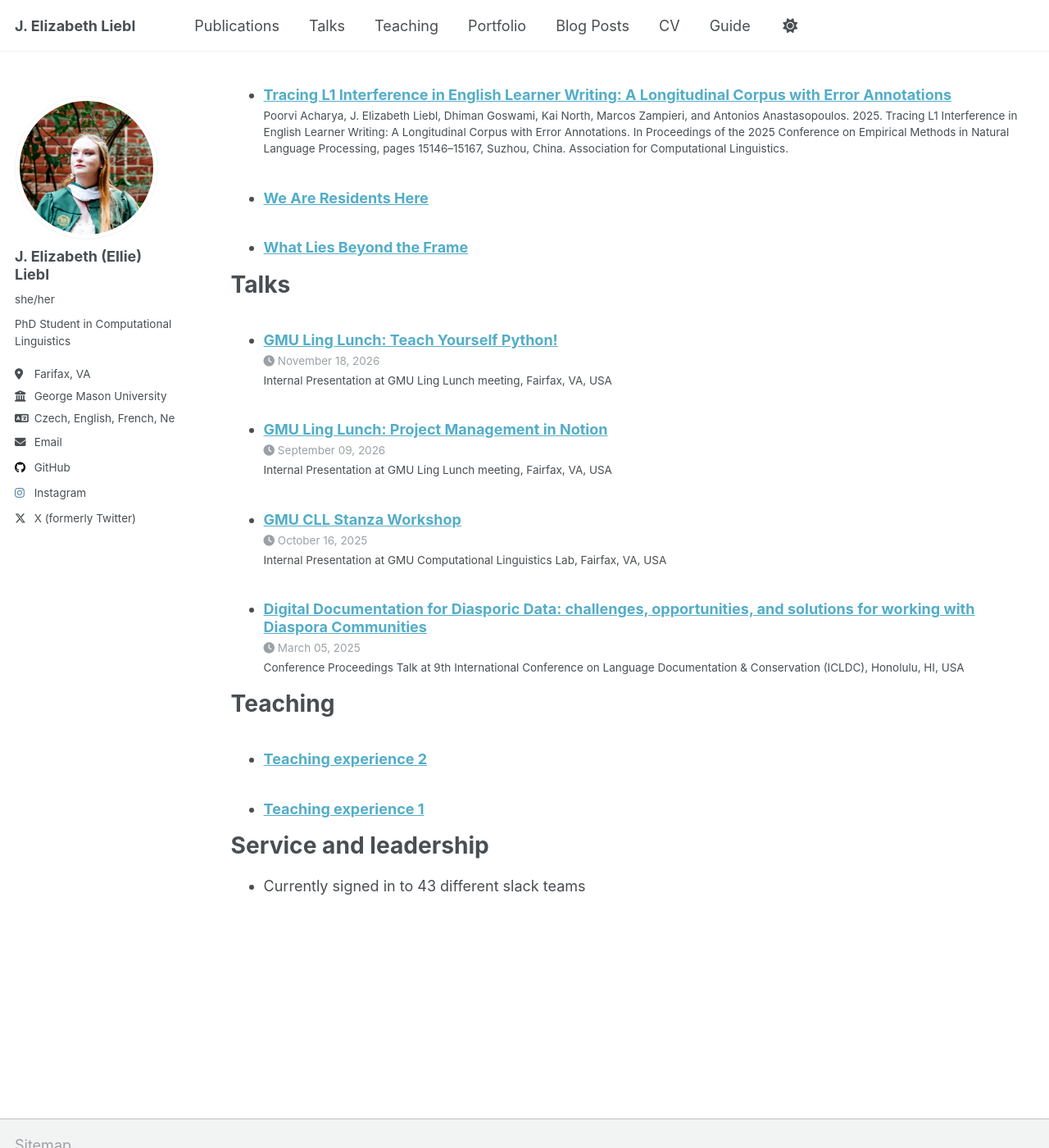
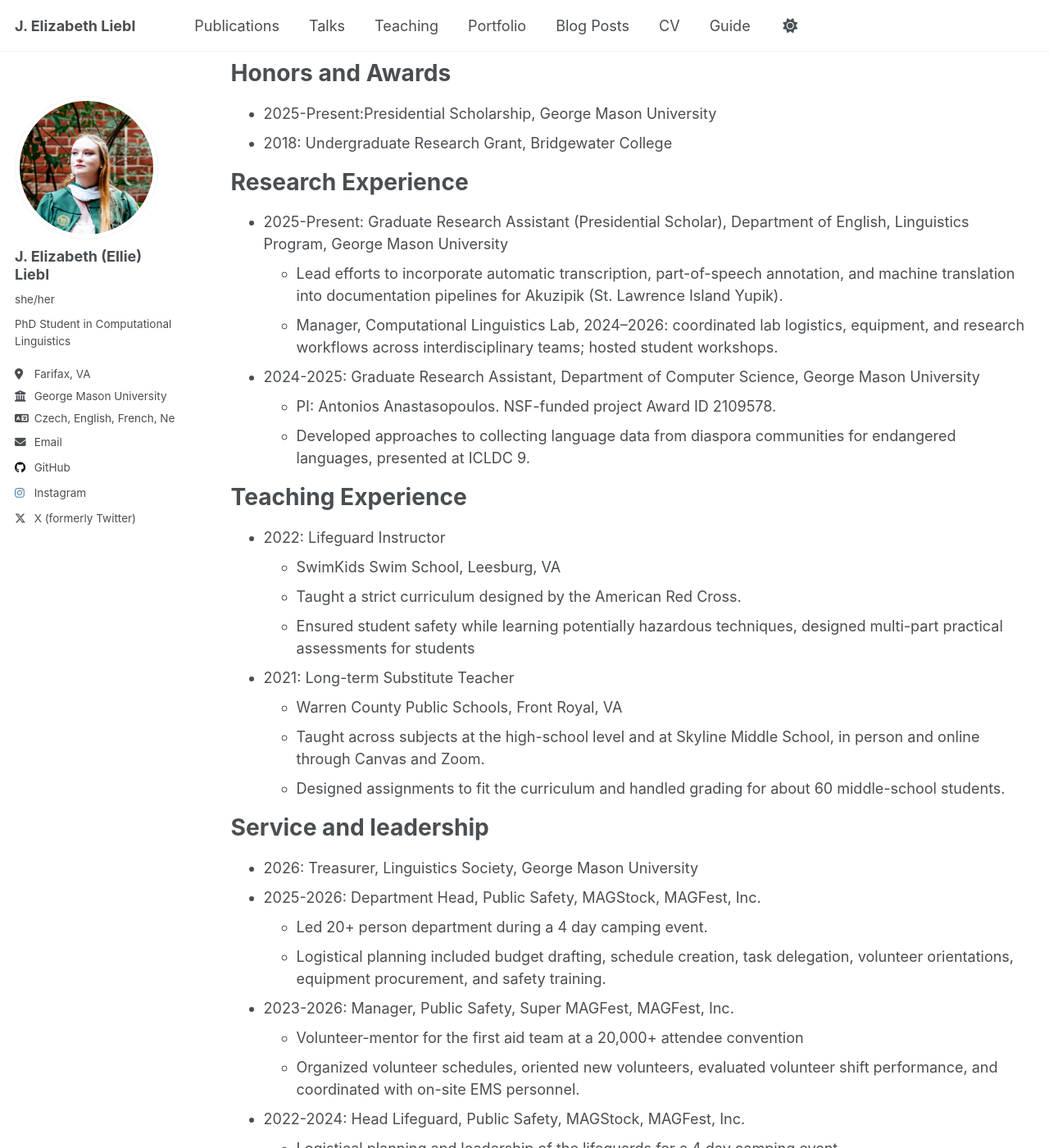
Before and after one commit to ellie-liebl/ellie-liebl.github.io, a Jekyll site: the page built from _pages/cv.md, in a window 1280 px wide and 1400 px high, scrolled down 1450 px. Shown: the whole window at 82% size. Built offline with Jekyll 4.4.1, drawn with Linux system fonts in a browser that asks for light colours; some of the changed text lies outside the part shown.

Commit message:
Revise CV with updated research and teaching details
Removed outdated work experience and skills sections. Added new research and teaching experiences, along with honors and awards.

```diff
--- a/_pages/cv.md
+++ b/_pages/cv.md
@@ -19,32 +19,6 @@ Education
 * BA in English Language and Literature, minor in French, Bridgewater College, Bridgewater, VA: 2015–2020
   * Study abroad: Institut universitaire d'Enseignement du Français langue Étrangère (IEFE), Université Paul-Valéry Montpellier III, Fall 2018. Elected student representative for a cohort of about 20.
 
-Work experience
-======
-* Spring 2024: Academic Pages Collaborator
-  * GitHub University
-  * Duties includes: Updates and improvements to template
-  * Supervisor: The Users
-
-* Fall 2015: Research Assistant
-  * GitHub University
-  * Duties included: Merging pull requests
-  * Supervisor: Professor Hub
-
-* Summer 2015: Research Assistant
-  * GitHub University
-  * Duties included: Tagging issues
-  * Supervisor: Professor Git
-
-Skills
-======
-* Skill 1
-* Skill 2
-  * Sub-skill 2.1
-  * Sub-skill 2.2
-  * Sub-skill 2.3
-* Skill 3
-
 Publications
 ======
   <ul>{% for post in site.publications reversed %}
@@ -57,12 +31,60 @@ Talks
     {% include archive-single-talk-cv.html  %}
   {% endfor %}</ul>
 
-Teaching
+Honors and Awards
 ======
-  <ul>{% for post in site.teaching reversed %}
-    {% include archive-single-cv.html %}
-  {% endfor %}</ul>
+* 2025-Present:Presidential Scholarship, George Mason University
+* 2018: Undergraduate Research Grant, Bridgewater College
+
+Research Experience
+======
+* 2025-Present: Graduate Research Assistant (Presidential Scholar), Department of English, Linguistics Program, George Mason University
+  *  Lead efforts to incorporate automatic transcription, part-of-speech annotation, and machine translation into documentation pipelines for Akuzipik (St. Lawrence Island Yupik).
+  * Manager, Computational Linguistics Lab, 2024–2026: coordinated lab logistics, equipment, and research workflows across interdisciplinary teams; hosted student workshops.
+* 2024-2025: Graduate Research Assistant, Department of Computer Science, George Mason University
+  * PI: Antonios Anastasopoulos. NSF-funded project Award ID 2109578.
+  * Developed approaches to collecting language data from diaspora communities for endangered languages, presented at ICLDC 9.
+
+
+Teaching Experience
+======
+* 2022: Lifeguard Instructor
+  * SwimKids Swim School, Leesburg, VA
+  * Taught a strict curriculum designed by the American Red Cross.
+  * Ensured student safety while learning potentially hazardous techniques, designed multi-part practical assessments for students
+
+* 2021: Long-term Substitute Teacher
+  * Warren County Public Schools, Front Royal, VA
+  * Taught across subjects at the high-school level and at Skyline Middle School, in person and online through Canvas and Zoom.
+  * Designed assignments to fit the curriculum and handled grading for about 60 middle-school students.
+
 
 Service and leadership
 ======
-* Currently signed in to 43 different slack teams
+* 2026: Treasurer, Linguistics Society, George Mason University
+* 2025-2026: Department Head, Public Safety, MAGStock, MAGFest, Inc.
+  * Led 20+ person department during a 4 day camping event.
+  * Logistical planning included budget drafting, schedule creation, task delegation, volunteer orientations, equipment procurement, and safety training.
+* 2023-2026: Manager, Public Safety, Super MAGFest, MAGFest, Inc.
+  * Volunteer-mentor for the first aid team at a 20,000+ attendee convention
+  * Organized volunteer schedules, oriented new volunteers, evaluated volunteer shift performance, and coordinated with on-site EMS personnel.
+* 2022-2024: Head Lifeguard, Public Safety, MAGStock, MAGFest, Inc.
+  * Logistical planning and leadership of the lifeguards for a 4 day camping event.
+  * Created schedules, acquired relevant safety equipment, and wrote standard operating procedure document for lifeguards.
+* 2017-2018: Lead Student Editor, Bridgewater International Poetry Festival anthologies
+
+Professional Society Membership
+======
+* Association for Computational Linguistics (ACL), 2026
+
+Skills
+======
+Language Skills:
+* English: Native
+* French: Mastery of CEFR B2 level French
+
+Academic and Research Skills:
+* **Programming**: Python, R, Stanza, spaCy, CRFs, Gramble, Foma
+* **Computing**: HPC cluster workflows and batch job scheduling, GPU/CUDA environments
+* **Speech and corpus methods**: ASR training and evaluation (WER, CER, PER, PFER), IPA transcription, corpus construction and error annotation, Praat
+* **Research**: IRB protocol writing, LaTeX
```
